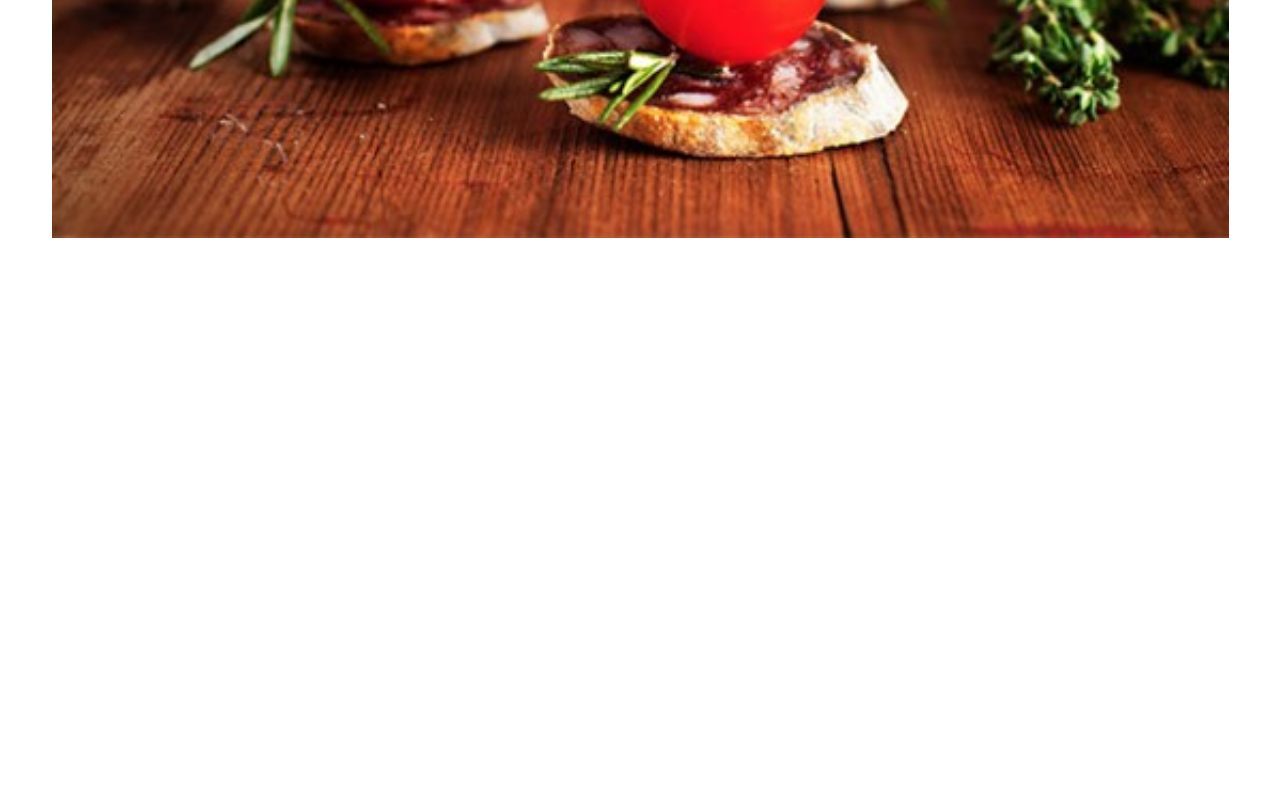
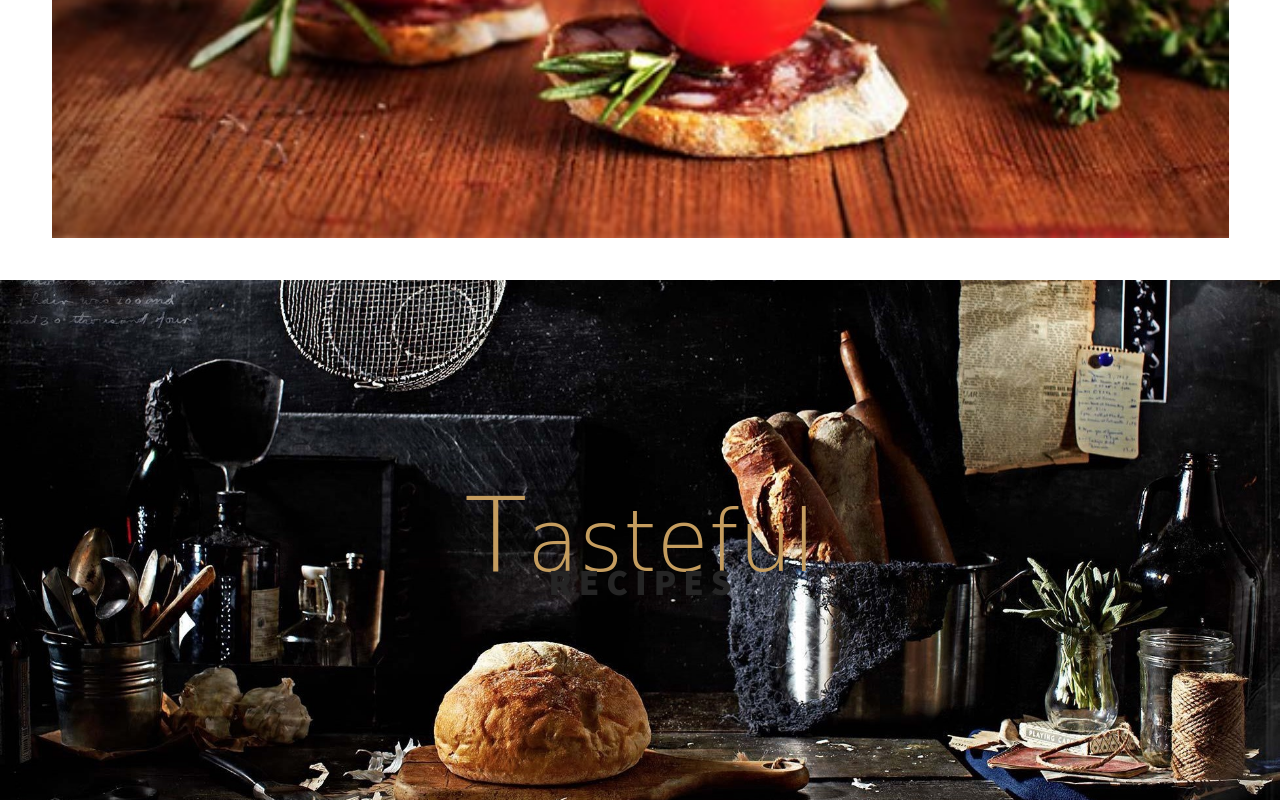
Before and after one commit to savadMKD/the-Rosa, a plain HTML site: page index.html in a window 1280 px wide. Shown: the part 1795-2595 px from the top of the page. Before the commit the page ends 2075 px from the top, so only its background shows below. Drawn offline with nearby package versions, Linux system fonts and the light colour scheme; a web font is replaced by a local one.

Commit message:
Tastefull Recipes Section Completed

```diff
--- a/index.html
+++ b/index.html
@@ -66,6 +66,15 @@
         </div>
     </section>
     <!-- ----------------- Discover Our Story Ends ------------------ -->
+    <section class="tasteful-recipies between">
+        <div class="container">
+            <div class="global-headline">
+                <div class="animate-top"><h2 class="sub-headline"><span class="first-letter">T</span>asteful</h2></div>
+                <div class="animate-bottom"><h1 class="headline headline-dark">Recipes</h1></div>
+            </div>
+        </div>
+    </section>
+    <!-- ----------------- Testeful-Recipes End ------------ -->
     <script src="app.js"></script>
 </body>
 </html>
--- a/style.css
+++ b/style.css
@@ -281,3 +281,14 @@ header {
 }
 
 /* ---------------- Tastefull Recipes ----------------- */
+.tasteful-recipies {
+    background: url(images/tasteful-recipes.jpg) center no-repeat;
+    background-size: cover;
+}
+.between {
+    min-height: 65vh;
+    display: flex;
+    align-items: center;
+}
+
+/* ------------------ Descover Our Menu ----------- */
```
